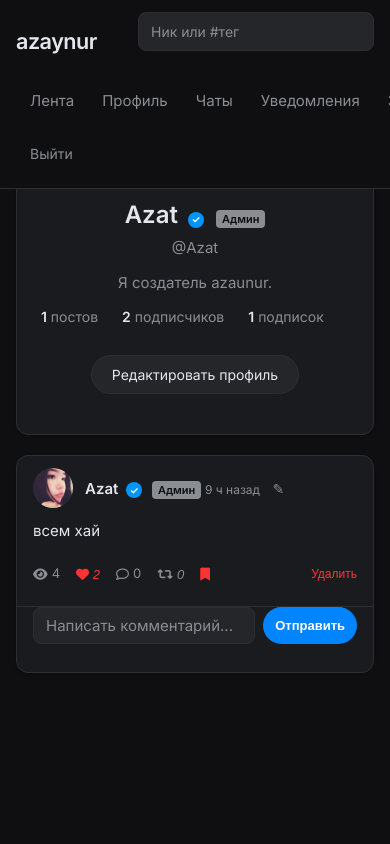
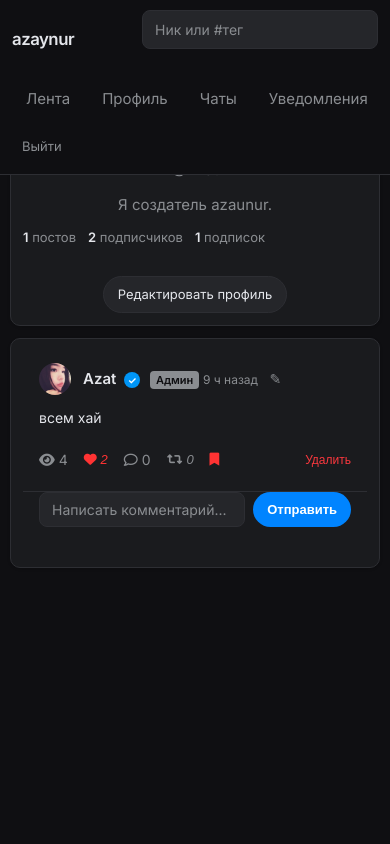
Before and after one commit to 7bhomeprogrammer/last, a Flask app: page /u/Azat in a window 390 px wide. Run offline with Flask 3, Linux system fonts and the light colour scheme; a user stored in the database is signed in.

Commit message:
Все изменения проекта

```diff
--- a/app.py
+++ b/app.py
@@ -246,18 +246,10 @@
             Block.query.filter_by(blocker_id=target_id, blocked_id=viewer_id).first() is not None)
 
 
-def send_email(to_email, subject, body):
-    """Отправка письма. По умолчанию выводит в консоль (для разработки)."""
-    msg = f'[EMAIL] To: {to_email}\nSubject: {subject}\n\n{body}\n'
-    try:
-        print(msg)
-    except UnicodeEncodeError:
-        # Если консоль не поддерживает символы, заменяем неподдерживаемые
-        print(msg.encode(sys.stdout.encoding, errors='replace').decode(sys.stdout.encoding))
-    print(msg)
 
 
-    # TODO: подключить SMTP (flask-mail или smtplib) по app.config.get('MAIL_SERVER')
+
+    # T: подключить SMTP (flask-mail или smtplib) по app.config.get('MAIL_SERVER')
 
 
 def linkify_post(text):
@@ -606,78 +598,41 @@
 
 @app.route('/register', methods=['GET', 'POST'])
 def register():
-    if current_user.is_authenticated:
-        return redirect(url_for('index'))
     if request.method == 'POST':
-        username = (request.form.get('username') or '').strip()
-        email = (request.form.get('email') or '').strip()
+        username = request.form.get('username')  # убедись, что в форме есть это поле
+        email = request.form.get('email')
         password = request.form.get('password')
+
         if not username or not email or not password:
             flash('Заполните все поля')
-            return redirect(url_for('register'))
-        if User.query.filter_by(username=username).first():
-            flash('Такой никнейм уже занят')
-            return redirect(url_for('register'))
-        if User.query.filter_by(email=email).first():
-            flash('Такой email уже зарегистрирован')
-            return redirect(url_for('register'))
-        code = _generate_code()
-        EmailVerificationCode.query.filter_by(email=email).delete()
-        db.session.add(EmailVerificationCode(email=email, code=code, expires_at=datetime.utcnow() + timedelta(minutes=15)))
+            return render_template('register.html')
+
+        # Проверка на существующего пользователя
+        if User.query.filter((User.email == email) | (User.username == username)).first():
+            flash('Пользователь уже существует')
+            return render_template('register.html')
+
+        # Если хочешь оставлять пароль без хэширования (не безопасно)
+        new_user = User(
+            username=username,
+            email=email,
+            password=password,  # здесь лучше generate_password_hash(password)
+            avatar='default.jpg'
+        )
+
+        db.session.add(new_user)
         db.session.commit()
-        send_email(email, 'Код подтверждения azaunur', f'Ваш код: {code}\nКод действителен 15 минут.')
-        session['pending_reg'] = {'username': username, 'email': email, 'password': generate_password_hash(password)}
-        return redirect(url_for('register_verify'))
-    return render_template('register.html')
+
+        flash('Регистрация прошла успешно!')
+        return redirect(url_for('login'))  # Важно вернуть redirect
+
+    return render_template('register.html')  # Это на случай GET-запроса
 
 
-@app.route('/register/verify', methods=['GET', 'POST'])
-def register_verify():
-    if current_user.is_authenticated:
-        return redirect(url_for('index'))
-    if 'pending_reg' not in session:
-        flash('Сначала заполните форму регистрации')
-        return redirect(url_for('register'))
-    if request.method == 'POST':
-        code = (request.form.get('code') or '').strip()
-        if not code:
-            flash('Введите код из письма')
-            return redirect(url_for('register_verify'))
-        pr = session['pending_reg']
-        row = EmailVerificationCode.query.filter_by(email=pr['email'], code=code).first()
-        if not row or row.expires_at < datetime.utcnow():
-            flash('Неверный или устаревший код')
-            return redirect(url_for('register_verify'))
-        EmailVerificationCode.query.filter_by(email=pr['email']).delete()
-        db.session.commit()
-        new_user = User(username=pr['username'], email=pr['email'], password=pr['password'])
-        db.session.add(new_user)
-        db.session.commit()
-        session.pop('pending_reg', None)
-        flash('Регистрация завершена. Войдите.')
-        return redirect(url_for('login'))
-    return render_template('register_verify.html')
 
 
-@app.route('/forgot', methods=['GET', 'POST'])
-def forgot_password():
-    if current_user.is_authenticated:
-        return redirect(url_for('index'))
-    if request.method == 'POST':
-        email = (request.form.get('email') or '').strip()
-        if not email:
-            flash('Введите email')
-            return redirect(url_for('forgot_password'))
-        if User.query.filter_by(email=email).first():
-            code = _generate_code()
-            PasswordResetCode.query.filter_by(email=email).delete()
-            db.session.add(PasswordResetCode(email=email, code=code, expires_at=datetime.utcnow() + timedelta(minutes=15)))
-            db.session.commit()
-            send_email(email, 'Восстановление пароля azaunur', f'Ваш код: {code}\nКод действителен 15 минут.')
-        session['reset_email'] = email
-        flash('Если аккаунт с таким email есть, на него отправлен код')
-        return redirect(url_for('reset_password'))
-    return render_template('forgot_password.html')
+
+
 
 
 @app.route('/reset', methods=['GET', 'POST'])
@@ -711,17 +666,31 @@
 
 @app.route('/login', methods=['GET', 'POST'])
 def login():
-    if current_user.is_authenticated:
-        return redirect(url_for('index'))
     if request.method == 'POST':
-        user = User.query.filter_by(email=request.form.get('email')).first()
-        if user and check_password_hash(user.password, request.form.get('password')):
-            if getattr(user, 'banned_until', None) and user.banned_until and user.banned_until > datetime.utcnow():
+        email = request.form.get('email')
+        password = request.form.get('password')
+
+        user = User.query.filter_by(email=email).first()
+
+        if not user:
+            flash('Неверный email или пароль')
+            return render_template('login.html')
+
+        # Если пароль хранится в открытом виде (не безопасно):
+        if user.password != password:
+            flash('Неверный email или пароль')
+            return render_template('login.html')
+
+        # Если пользователь забанен
+        if getattr(user, 'banned_until', None):
+            if user.banned_until and user.banned_until > datetime.utcnow():
                 flash(f'Аккаунт заблокирован до {user.banned_until.strftime("%d.%m.%Y %H:%M")}')
                 return render_template('login.html')
-            login_user(user)
-            return redirect(url_for('index'))
-        flash('Неверный email или пароль')
+
+        login_user(user)
+        flash('Вы успешно вошли!')
+        return redirect(url_for('index'))
+
     return render_template('login.html')
 
 
--- a/static/css/style.css
+++ b/static/css/style.css
@@ -730,3 +730,125 @@
         padding: 16px;
     }
 }
+
+/* ====== Адаптив для телефонов ====== */
+@media (max-width: 480px) {
+    html, body {
+        font-size: 14px; /* чуть меньше шрифт */
+        overflow-x: hidden; /* убираем горизонтальный скролл */
+    }
+
+    .sidebar {
+        width: 100%;
+        height: auto;
+        min-height: auto;
+        flex-direction: row;
+        flex-wrap: wrap;
+        align-items: center;
+        justify-content: space-between;
+        padding: 10px 12px;
+        border-right: none;
+        border-bottom: var(--border);
+    }
+
+    .sidebar .logo {
+        font-size: 1.2rem;
+        margin-bottom: 0;
+    }
+
+    .nav-links {
+        flex-direction: row;
+        flex: 1;
+        justify-content: space-around;
+        gap: 4px;
+        order: 2;
+    }
+
+    .logout-link {
+        margin-top: 0;
+        order: 3;
+        padding: 8px 10px;
+        font-size: 13px;
+    }
+
+    .main-content {
+        margin-left: 0;
+        padding: 12px 10px;
+        justify-content: flex-start;
+    }
+
+    .feed-container {
+        width: 100%;
+        max-width: 100%;
+    }
+
+    .feed-card,
+    .post-card,
+    .create-post,
+    .settings-card,
+    .admin-card,
+    .auth-form,
+    .profile-header {
+        width: 100%;
+        padding: 12px;
+        margin-bottom: 12px;
+        border-radius: 10px;
+    }
+
+    .create-post textarea,
+    input,
+    .status-form input,
+    .chat-form input {
+        font-size: 14px;
+    }
+
+    .post-user-info,
+    .comment-item {
+        font-size: 13px;
+    }
+
+    .post-text,
+    .comment-body,
+    .post-stats {
+        font-size: 14px;
+    }
+
+    .profile-info h1 {
+        font-size: 20px;
+    }
+
+    .profile-stats {
+        gap: 12px;
+        font-size: 13px;
+    }
+
+    .chat-messages {
+        max-height: 300px;
+        padding: 12px 0;
+    }
+
+    .chat-msg-body {
+        font-size: 13px;
+        padding: 6px 10px;
+    }
+
+    .btn-primary,
+    .btn-primary-blue,
+    .edit-btn,
+    .btn-chat,
+    .btn-sm {
+        font-size: 13px;
+        padding: 8px 14px;
+    }
+
+    /* Уменьшаем размеры аватарок */
+    .mini-avatar {
+        width: 32px;
+        height: 32px;
+    }
+
+    .avatar-container {
+        width: 80px;
+        height: 80px;
+    }
+}
--- a/templates/login.html
+++ b/templates/login.html
@@ -23,7 +23,8 @@
                 <input type="password" name="password" placeholder="Пароль" required>
             </div>
             <button type="submit" class="btn-primary">Войти</button>
-            <a href="{{ url_for('forgot_password') }}" class="auth-link">Забыл пароль</a>
+            <a href="{{ url_for('reset_password') }}" class="auth-link">Забыл пароль</a>
+
             <a href="{{ url_for('register') }}" class="auth-link">Нет аккаунта? Зарегистрироваться</a>
         </form>
     </div>
```
Also changed, not shown: templates/register_verify.html (deleted, +0 -28 lines), instance/azaunur.db.
